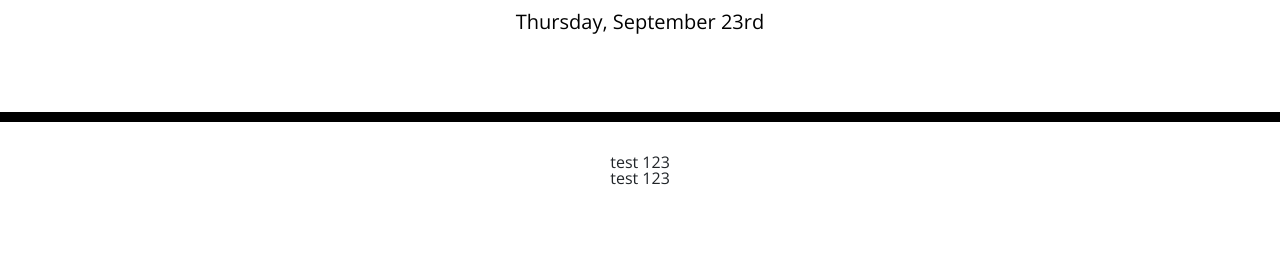
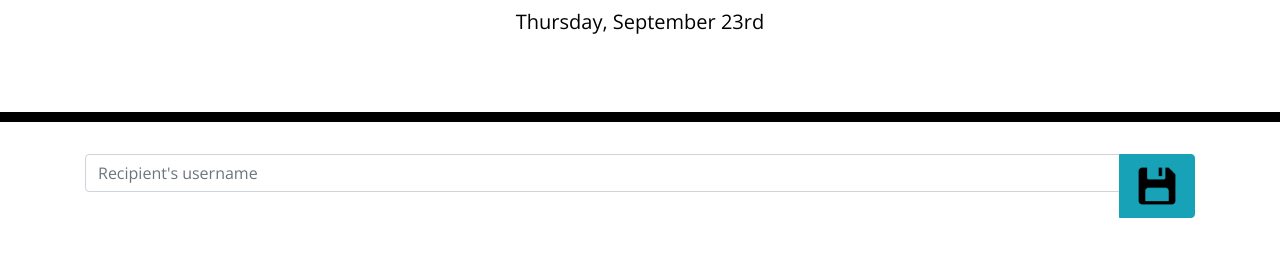
Before and after one commit to laurelthorburn/Work-Planner, a plain HTML site: page index.html in a window 1280 px wide. Shown: the part 182-438 px from the top of the page. Drawn offline with nearby package versions, Linux system fonts and the light colour scheme.

Commit message:
Styling save button

```diff
--- a/Assets/CSS/style.css
+++ b/Assets/CSS/style.css
@@ -69,3 +69,10 @@ textarea {
   font-size: 20px;
   transition: all 0.3s ease-in-out;
 }
+
+.floppydisc {
+  width: 50px;
+}
+.floppydisc:hover {
+  filter: invert(100%);
+}
--- a/index.html
+++ b/index.html
@@ -20,8 +20,22 @@
 
     <div class="container">
       <!-- Timeblocks go here -->
-      <div class ="time-block">test 123</div>
-      <div class ="time-block">test 123</div>
+      <!-- https://getbootstrap.com/docs/4.5/components/forms/ -->
+      <!-- https://getbootstrap.com/docs/4.5/components/buttons/ -->
+      <!-- https://getbootstrap.com/docs/4.5/components/input-group/ -->
+
+      <div class="input-group mb-3">
+        <input type="text" class="form-control" placeholder="Recipient's username" aria-label="Recipient's username" aria-describedby="button-addon2">
+        <div class="input-group-append">
+          <button class="btn btn-info" type="button" id="button-addon2"><img src="Assets/Images/floppydisc.png" class="floppydisc" alt="save button"></button>
+        </div>
+      </div>
+
+
+
+
+
+
     </div>
 
     <script src="https://cdnjs.cloudflare.com/ajax/libs/jquery/3.2.1/jquery.min.js"></script>
```
Also changed, not shown: Assets/Images/floppydisc.png (added).
